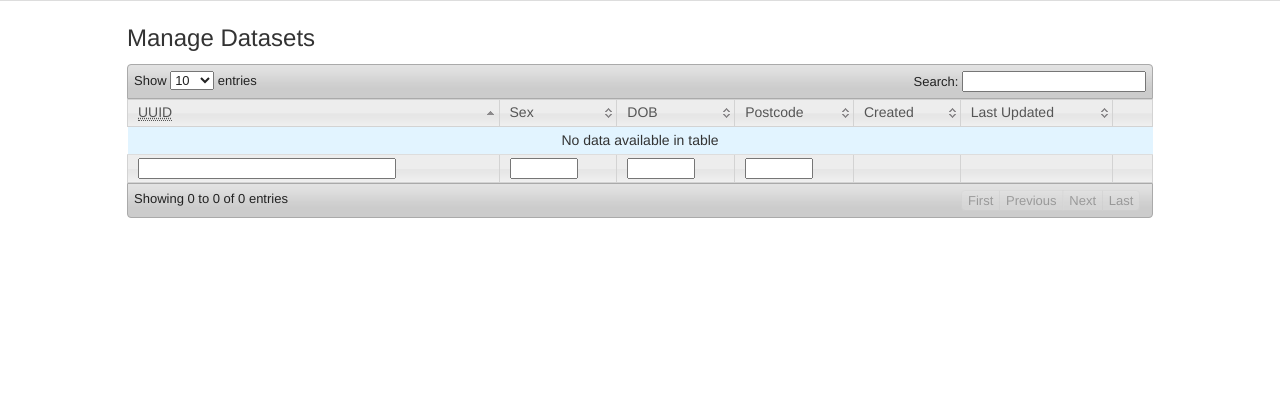
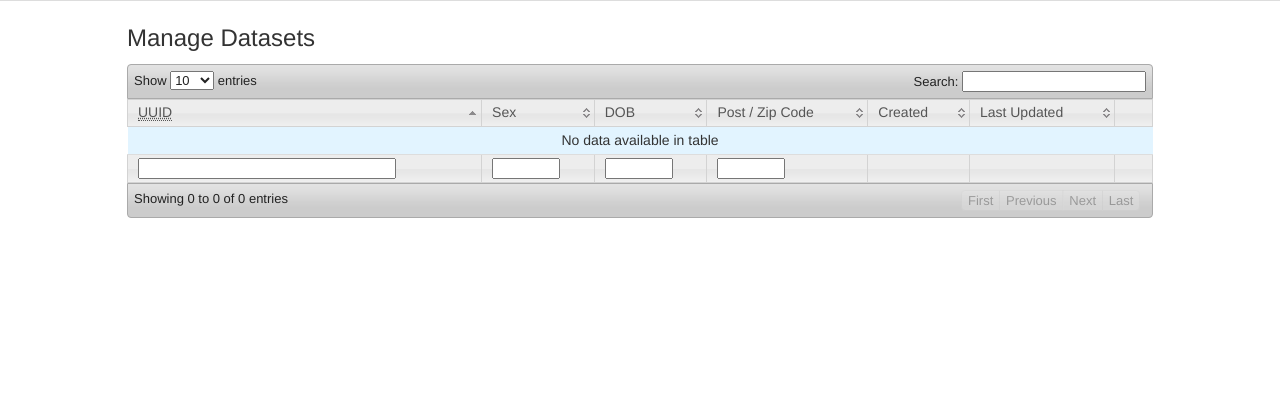
Before and after one commit to openeyes/anonymeyes, a Django app: page /anonymeyes/list/ in a window 1280 px wide. Shown: the part 83-503 px from the top of the page. Run offline with Django 3.2, Linux system fonts and the light colour scheme; the visitor is signed in with stand-in values (Sample User, id 1); data that the repository does not hold is empty; parts of the project's set-up code (start-up, migrations or seed data) failed here and were passed over; some libraries are stand-ins or nearby versions.

Commit message:
Consanguinity - change order to Unknown, No, Yes (resolves #96)

```diff
--- a/cgrn/apps/anonymeyes/models.py
+++ b/cgrn/apps/anonymeyes/models.py
@@ -250,7 +250,7 @@ class Patient(models.Model):
         return dob
 
     postcode = models.CharField(
-                                verbose_name='Postcode Prefix',
+                                verbose_name='Post/Zip Code Prefix',
                                 max_length=4,
                                 validators=[ validators.RegexValidator(regex=re.compile('^[A-Za-z]{1,2}[0-9]{1,2}[A-Za-z]?$')
                                                                        , message='First part of postcode only (e.g. AB12)') ],
@@ -263,8 +263,8 @@ class Patient(models.Model):
     UNKNOWN = 2
     TRISTATE_CHOICES = (
                             (UNKNOWN, 'Unknown'),
+                            (NO, 'No'),
                             (YES, 'Yes'),
-                            (NO, 'No'),
     )
     consanguinity = models.IntegerField(choices=TRISTATE_CHOICES)
     diagnosis_right = models.ForeignKey(Diagnosis, related_name='+', verbose_name='Right diagnosis')
--- a/cgrn/apps/anonymeyes/templates/anonymeyes/patient_detail.html
+++ b/cgrn/apps/anonymeyes/templates/anonymeyes/patient_detail.html
@@ -22,7 +22,7 @@
 			<dd>{{ patient.get_sex_display }}</dd>
 			<dt>DOB:</dt>
 			<dd>{{ patient.dob }}</dd>
-			<dt>Postcode Prefix:</dt>
+			<dt>Post/Zip Code Prefix:</dt>
 			<dd>{{ patient.postcode }}</dd>
 			<dt>Health Care Coverage:</dt>
 			<dd>{{ patient.health_care }}</dd>
--- a/cgrn/apps/anonymeyes/templates/anonymeyes/patient_list.html
+++ b/cgrn/apps/anonymeyes/templates/anonymeyes/patient_list.html
@@ -11,7 +11,7 @@
 			<th><abbr title="Universally Unique IDentifier">UUID</abbr></th>
 			<th>Sex</th>
 			<th>DOB</th>
-			<th>Postcode</th>
+			<th>Post / Zip Code</th>
 			<th>Created</th>
 			<th>Last Updated</th>
 			<th></th>
```
